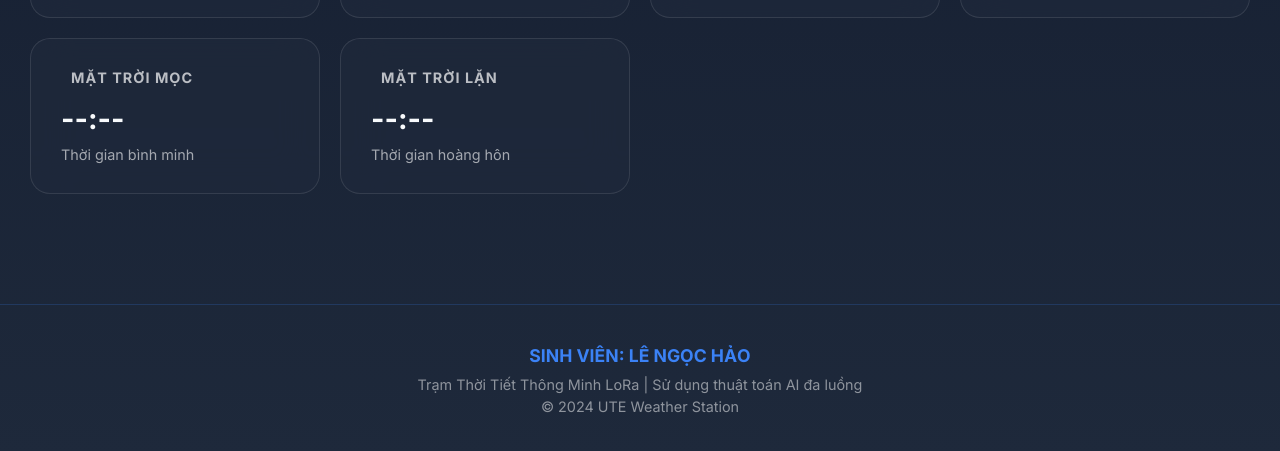
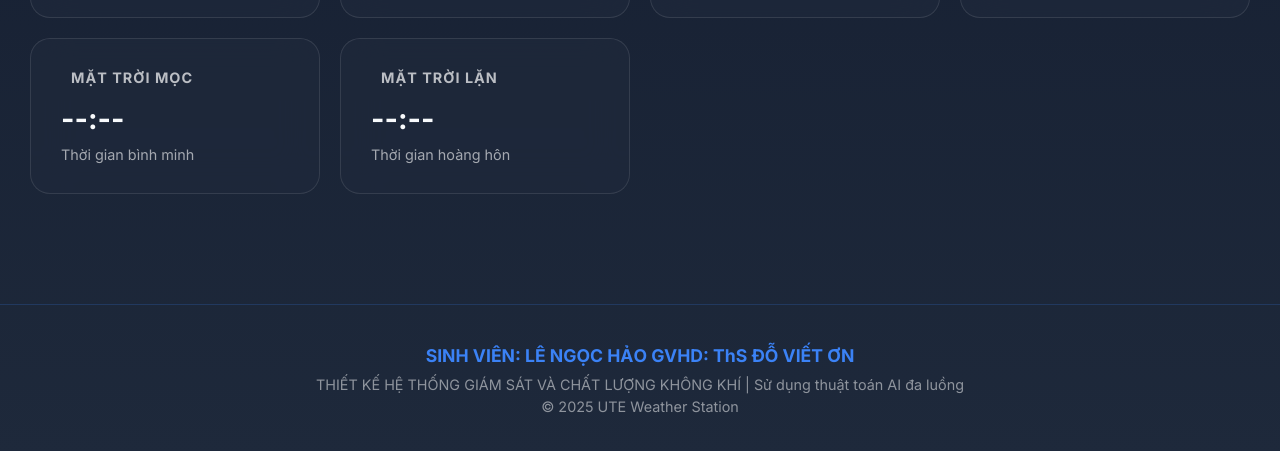
Before and after one commit to Lengochao21/thoi-tiet-esp32, a website: page public/index.html in a window 1280 px wide. Shown: the part 830-1281 px from the top of the page. Drawn offline with Linux system fonts and the light colour scheme; no server answers; some icons are missing.

Commit message:
Text_ghichu

```diff
--- a/public/index.html
+++ b/public/index.html
@@ -515,9 +515,9 @@
 </div>
 
 <div class="footer">
-    <div class="student">SINH VIÊN: LÊ NGỌC HẢO</div>
-    <div class="info">Trạm Thời Tiết Thông Minh LoRa | Sử dụng thuật toán AI đa luồng</div>
-    <div class="info" style="margin-top: 5px;">© 2024 UTE Weather Station</div>
+    <div class="student">SINH VIÊN: LÊ NGỌC HẢO GVHD: ThS ĐỖ VIẾT ƠN</div>
+    <div class="info"> THIẾT KẾ HỆ THỐNG GIÁM SÁT VÀ CHẤT LƯỢNG KHÔNG KHÍ | Sử dụng thuật toán AI đa luồng</div>
+    <div class="info" style="margin-top: 5px;">© 2025 UTE Weather Station</div>
 </div>
 
 <script>
```
